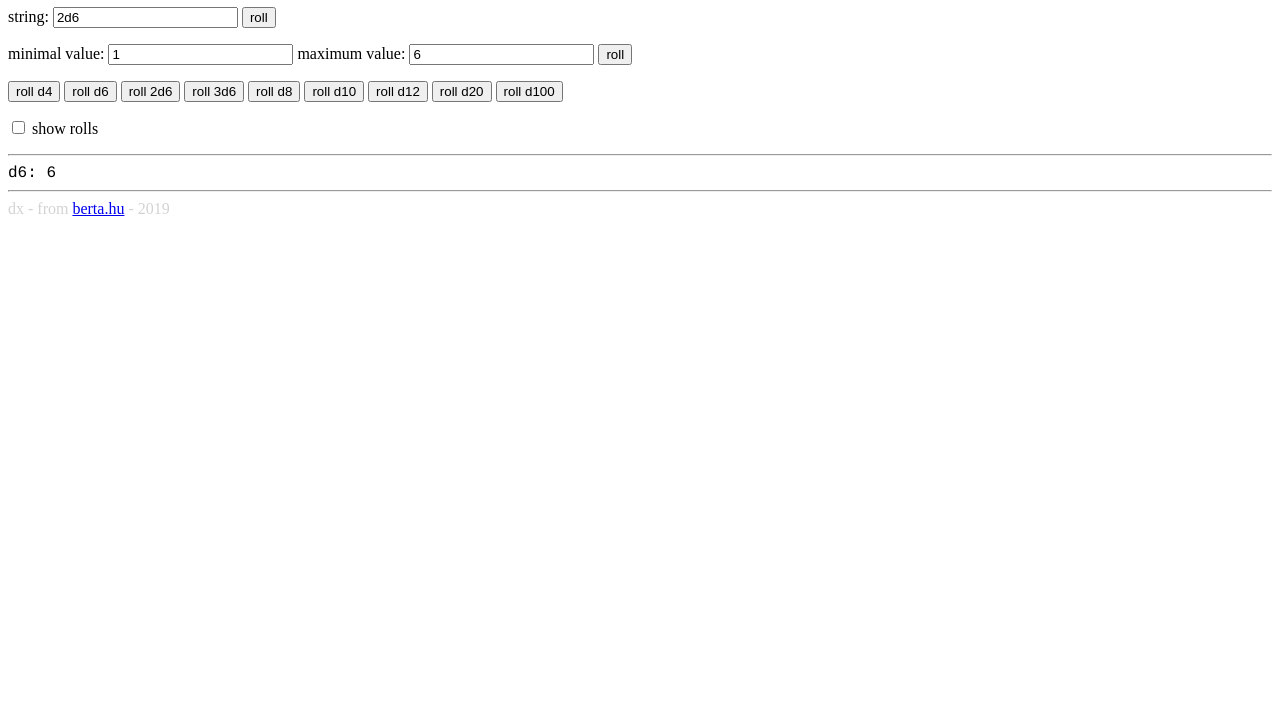
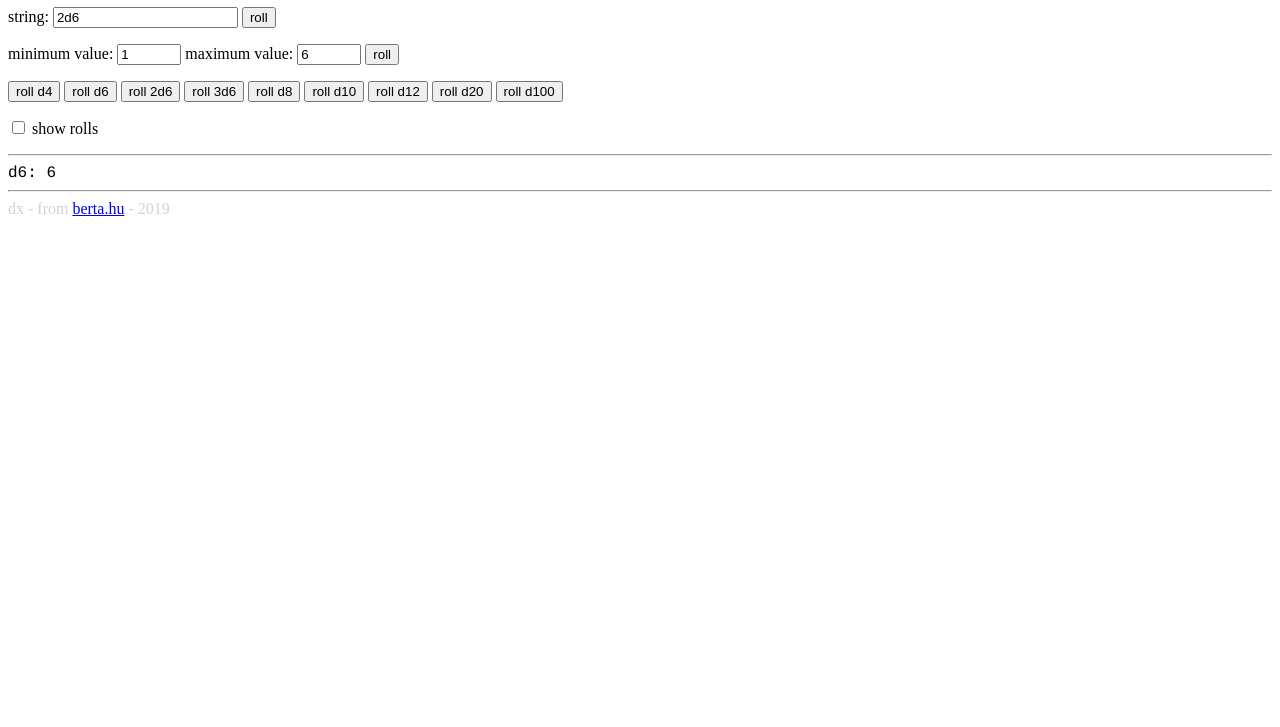
Before and after one commit to bertaizs/dx, a plain HTML site: page index.html in a window 1280 px wide. Shown: the part 73-800 px from the top of the page. Drawn offline with Linux system fonts and the light colour scheme.

Commit message:
formatting textboxes

```diff
--- a/dx.js
+++ b/dx.js
@@ -5,6 +5,8 @@ class Dice {
     log_parsing: false,
     log_rolls: true,
   }
+
+  static regex = /([+-]?)(\d*)[dDkK](\d+)([+-]?\d+|)(.*$)/
 
   // this is going to be our random source; returns a float value between 0 and 1
   static random() {
@@ -19,7 +21,7 @@ class Dice {
   // parses a string to identify a dice roll
   // example "foo +2d6-2 bar" returns
   parse(s) {
-    let m = s.match(/([+-]?)(\d*)[dDkK](\d+)([+-]?\d+|)(.*$)/)
+    let m = s.match(Dice.regex)
     if(m) {
       let t = {}
       t.prefix = (m[1]!='-' ? 1 : -1)
--- a/index.html
+++ b/index.html
@@ -33,8 +33,8 @@
         <input type="button" value="roll" onclick="roll(document.getElementById('string').value)"/>
     </p>
     <p>
-        minimal value: <input type="text" id="min" value="1"/>
-        maximum value: <input type="text" id="max" value="6"/>
+        minimum value: <input type="number" id="min" min="0" max="999" value="1" size="3" maxlength="3"/>
+        maximum value: <input type="number" id="max" min="1" max="999" value="6" size="3" maxlength="3"/>
         <input type="button" value="roll" onclick="roll('d'+(document.getElementById('max').value-document.getElementById('min').value+1)+'+'+(document.getElementById('min').value-1))"/>
     </p>
     <p>
```
